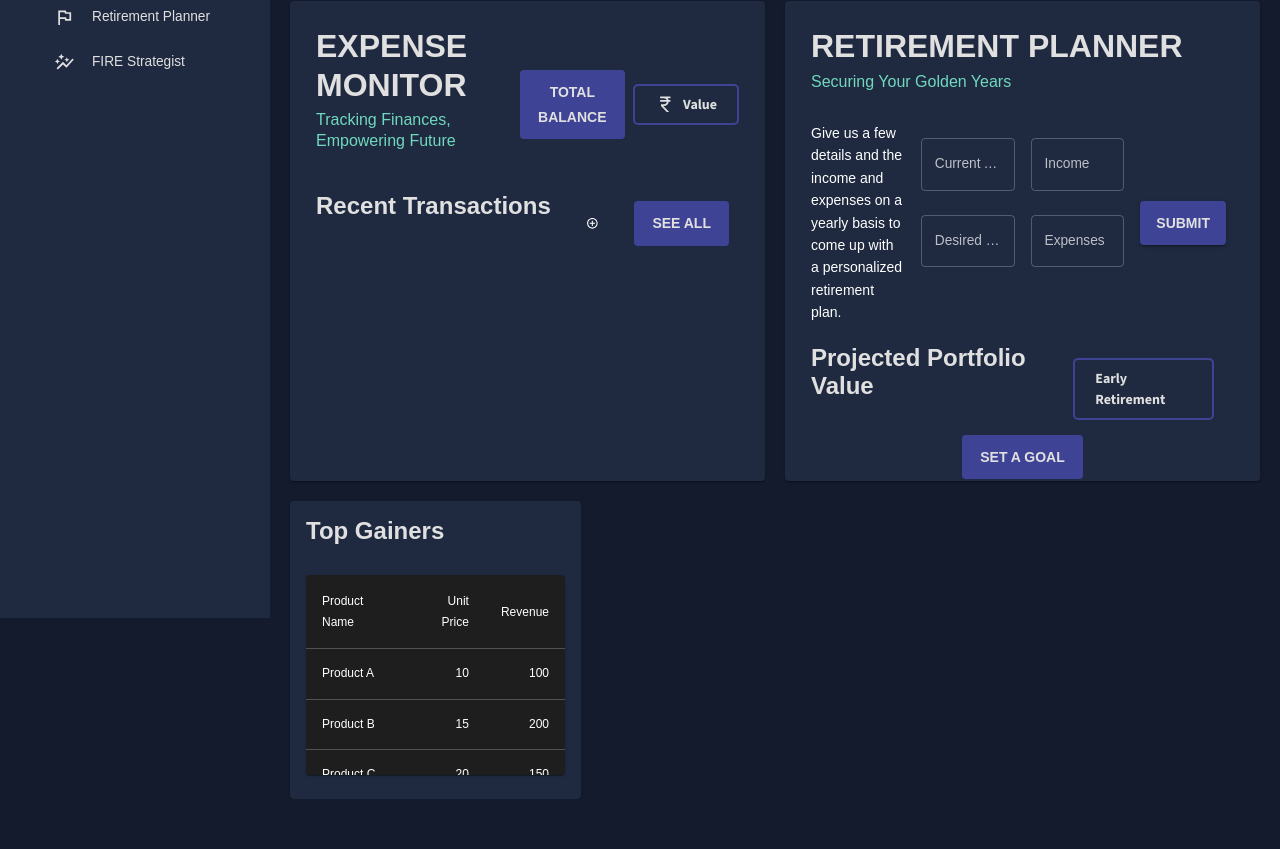
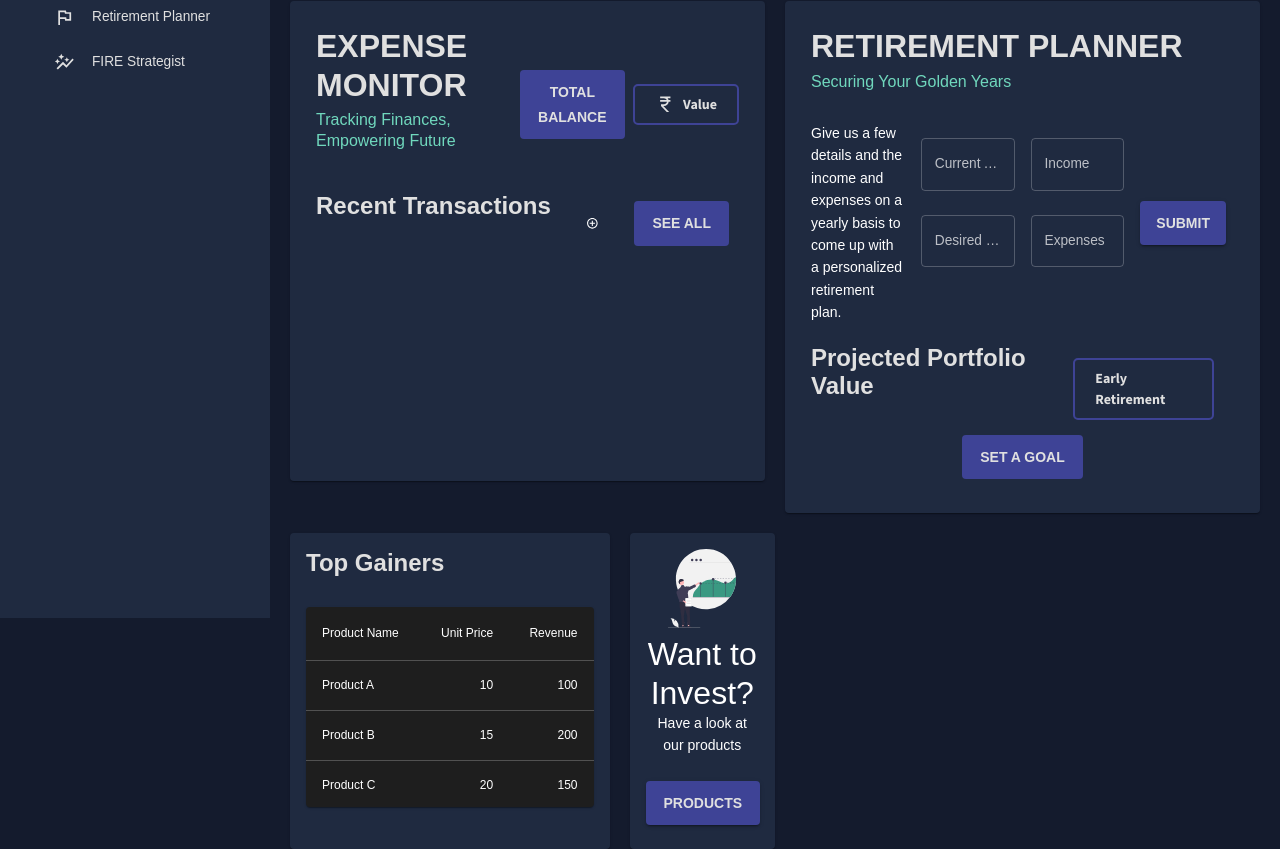
Before and after one commit to Praneetha29/TIAA, a React (Create React App) app: page / in a window 1280 px wide. Shown: the part 182-1031 px from the top of the page. Before the commit the page ends 981 px from the top, so only its background shows below. Built offline with nearby package versions, Linux system fonts and the light colour scheme.

Commit message:
add: implement products card

```diff
--- a/src/scenes/dashboard/index.jsx
+++ b/src/scenes/dashboard/index.jsx
@@ -1,5 +1,5 @@
 import React from 'react';
-import { Box, useTheme, Card, CardContent } from "@mui/material";
+import { Box, useTheme, Card, CardContent, Button, Typography } from "@mui/material";
 import { useNavigate } from 'react-router-dom';
 import Header from "../../components/Header";
 import ExpenseMonitor from "../expense/expense";
@@ -9,11 +9,17 @@ import { tokens } from "../../theme";
 import Subtitle from '../../components/Subtitle';
 
 
+import FinanceImage from '../../assets/Finance.svg';
 
 const Dashboard = () => {
   const theme = useTheme();
   const colors = tokens(theme.palette.mode);
   const navigate = useNavigate();
+
+  const handleInvestButtonClick = () => {
+
+    window.location.href = 'https://www.tiaa.org/public/invest/financial-products';
+  };
 
   return (
     <Box m="20px" display="flex" flexDirection="column">
@@ -28,21 +34,55 @@ const Dashboard = () => {
           </CardContent>
         </Card>
 
-
-          <Card sx={{ width: "50%", height: "auto", maxHeight: "60vh", overflow: "hidden", background: `${colors.primary[400]} !important` }}>
+        <Card sx={{ width: "50%", height: "auto", maxHeight: "80vh", overflow: "hidden", background: `${colors.primary[400]} !important` }}>
           <CardContent>
             <Planner />
           </CardContent>
         </Card>
       </Box>
-
-
-        <Card sx={{ width: "30%", flex: 1, overflow: "auto", background: `${colors.primary[400]} !important`, marginTop: '20px' }}>
+     <Box display="flex"   width="50%">
+      <Card sx={{ width: "60%", flex: 1, overflow: "auto", background: `${colors.primary[400]} !important`, marginTop: '20px', marginRight: '20px' }}>
         <CardContent>
-            <Subtitle heading="Top Gainers" sx={{ display:"flex", alignItems:"center", justifyContent:"center" }} />
+          <Subtitle heading="Top Gainers" sx={{ display: "flex", alignItems: "center", justifyContent: "center" }} />
           <ApiInfoTable maxHeight="25vh" />
         </CardContent>
       </Card>
+
+
+      <Card sx={{ width: "30%", flex: 'none', overflow: "auto", background: `${colors.primary[400]} !important`, marginTop: '20px' }}>
+        <CardContent>
+          <Typography variant="h6" align="center">
+
+            <img src={FinanceImage} alt="Finance" style={{ width: '60%', height: '50%', marginBottom: 1 }} />
+          </Typography>
+          <Typography variant="h2" align="center">
+            Want to Invest?
+          </Typography>
+          <Typography variant="h6" align="center" sx={{ marginBottom: 3 }}>
+            Have a look at our products
+          </Typography>
+          <Button
+            variant="contained"
+            color="primary"
+            onClick={handleInvestButtonClick}
+            sx={{
+              backgroundColor: colors.blueAccent[700],
+              color: colors.grey[100],
+              fontSize: "14px",
+              fontWeight: "bold",
+              padding: "10px 18px",
+              marginRight: "8px",
+              display:"flex",
+              alignItems:"center",
+              justifyContent:"center",
+              margin: "auto",}}
+
+          >
+            Products
+          </Button>
+        </CardContent>
+      </Card>
+      </Box>
     </Box>
   );
 };
```
Also changed, not shown: src/assets/Finance.svg (added). Lines whose indentation alone changed are shown as unchanged.
